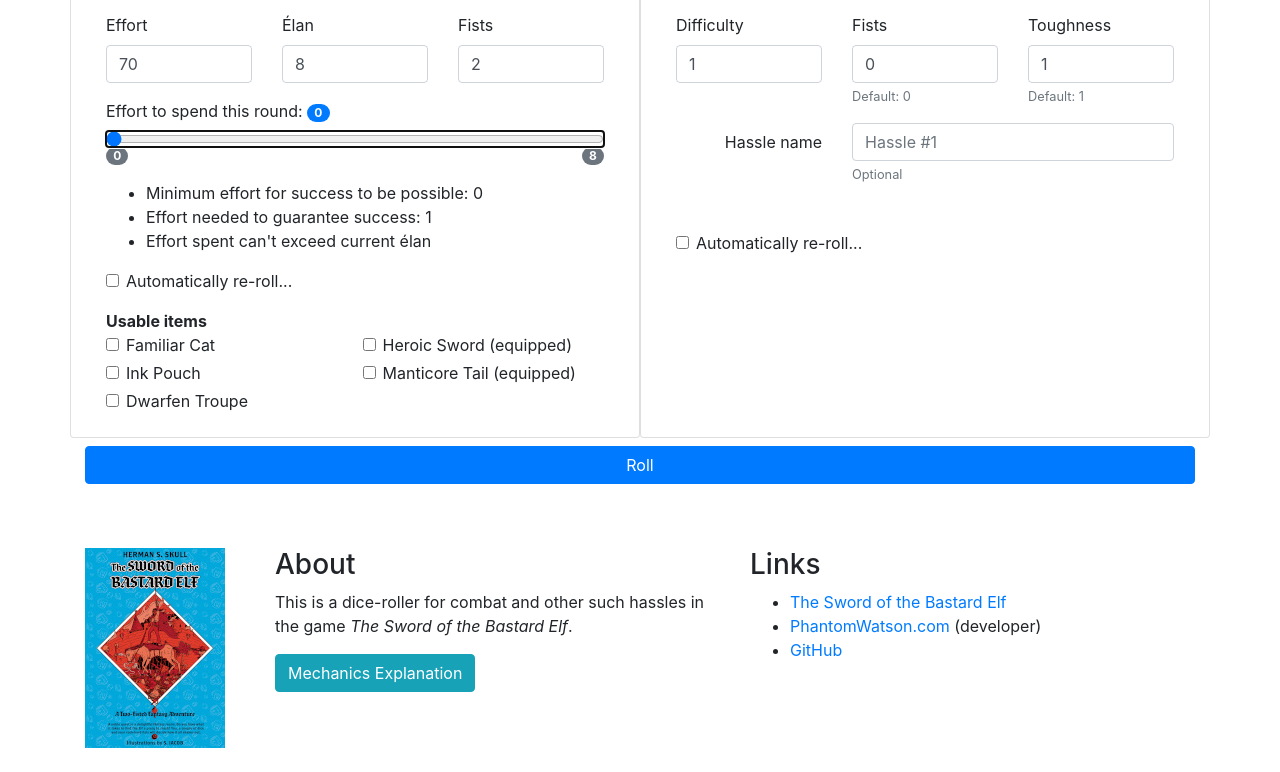
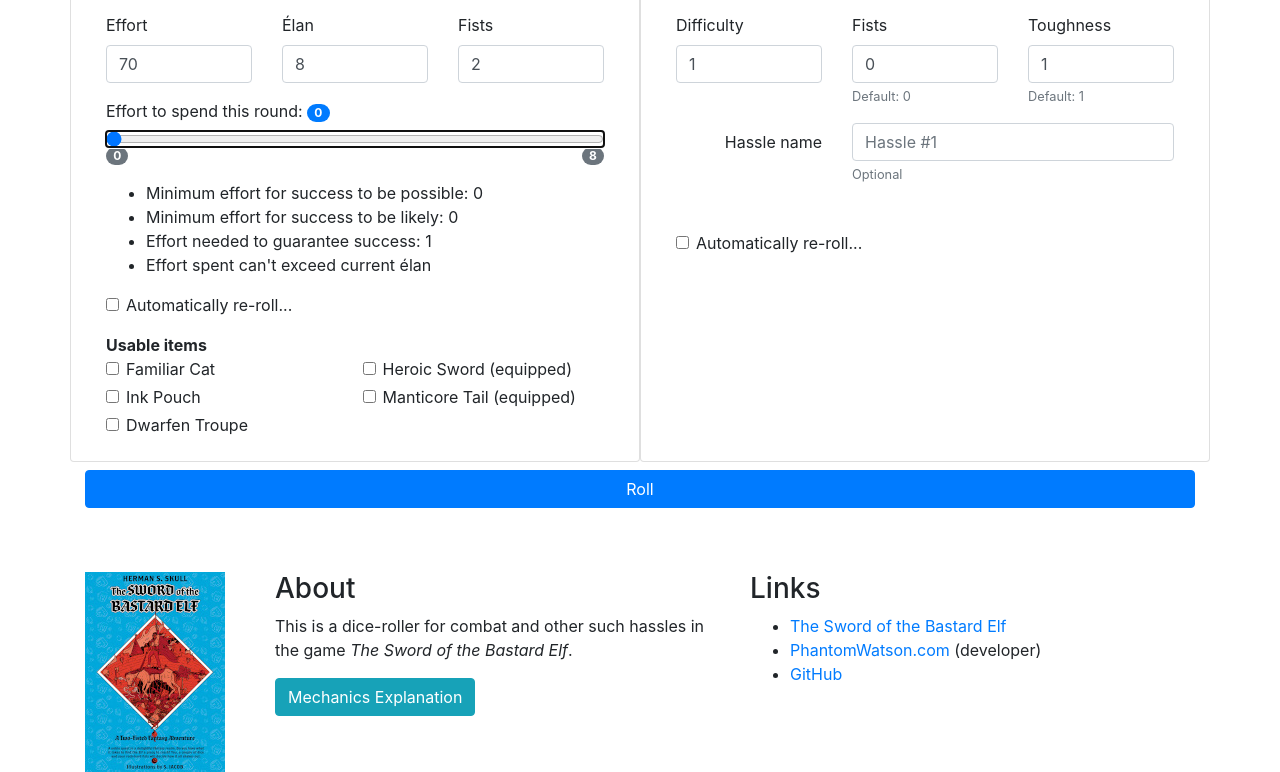
Before and after one commit to PhantomWatson/bastard-elf-hassler, a plain HTML site: page index.html in a window 1280 px wide. Shown: the part 158-930 px from the top of the page. Before the commit the page ends 906 px from the top, so only its background shows below. Drawn offline with nearby package versions, Linux system fonts and the light colour scheme.

Commit message:
Fix rolling math error and add "min effort for success to be likely"

```diff
--- a/index.html
+++ b/index.html
@@ -83,6 +83,10 @@
               <li>
                 Minimum effort for success to be possible:
                 <span id="effort-for-possible-success"></span>
+              </li>
+              <li>
+                Minimum effort for success to be likely:
+                <span id="effort-for-likely-success"></span>
               </li>
               <li>
                 Effort needed to guarantee success:
--- a/js/main.js
+++ b/js/main.js
@@ -110,7 +110,7 @@ class HassleResolver {
       ['five', 5],
       ['six', 6],
     ];
-    const key = Math.floor(Math.random() * 6);
+    const key = this.getRollValue();
     const number = numbers[key];
     const numberWord = number[0];
     const numberDigit = number[1];
@@ -121,6 +121,10 @@ class HassleResolver {
     die.setAttribute('data-value', numberDigit);
     this.addRerollHandler(die);
     return die;
+  }
+
+  getRollValue() {
+    return Math.floor(Math.random() * 6) + 1;
   }
 
   rollHassleDice(fists, container) {
@@ -642,6 +646,7 @@ class HassleResolver {
 
   updateEffortSpendingAdvice() {
     const possibleSuccess = document.getElementById('effort-for-possible-success');
+    const likelySuccess = document.getElementById('effort-for-likely-success');
     const guaranteedSuccess = document.getElementById('effort-to-guarantee-success');
     const hassle = this.getCurrentHassle();
     const minHassleTotal = hassle.difficulty + (hassle.fists === 0 ? 0 : 1);
@@ -651,8 +656,40 @@ class HassleResolver {
     const minEffortForPossibleSuccess = Math.max(minHassleTotal - maxElfRoll + 1, 0);
     const minEffortForGuaranteedSuccess = Math.max(maxHassleTotal - minElfRoll + 1, 0);
 
+    let averageElfRoll = this.averageHighestRoll(this.getElfFists());
+    let averageHassleRoll = this.averageHighestRoll(hassle.fists);
+    const minEffortForLikelySuccess = Math.ceil(
+      Math.max(averageHassleRoll + hassle.difficulty - averageElfRoll, 0)
+    );
+
     possibleSuccess.innerText = '' + minEffortForPossibleSuccess;
+    likelySuccess.innerText = '' + minEffortForLikelySuccess;
     guaranteedSuccess.innerText = '' + minEffortForGuaranteedSuccess;
+  }
+
+  /**
+   * Easier to brute-force this number than to ACTUALLY REMEMBER HOW TO DO STATISTICAL MATH
+   *
+   * @param {integer} fists
+   * @returns {number}
+   */
+  averageHighestRoll(fists) {
+    if (fists == 0) {
+      return 0;
+    }
+    if (fists == 1) {
+      return 3.5;
+    }
+    const iterations = 1000;
+    let sum = 0;
+    for (let n = 1; n <= iterations; n++) {
+      let rolls = [];
+      for (let k = 1; k <= fists; k++) {
+        rolls.push(this.getRollValue());
+      }
+      sum += Math.max(...rolls);
+    }
+    return sum / iterations;
   }
 
   multiHassleRerollDisabled() {
@@ -762,7 +799,7 @@ class HassleResolver {
 
   prepareEffortSpendingAdvice() {
     const self = this;
-    const hassleRollModifiers = document.querySelectorAll('.hassle-difficulty, .hassle-fists');
+    const hassleRollModifiers = document.querySelectorAll('.hassle-difficulty, .hassle-fists, #elf-fist-count');
     hassleRollModifiers.forEach(function (input) {
       input.addEventListener('change', function () {
         self.updateEffortSpendingAdvice();
```
